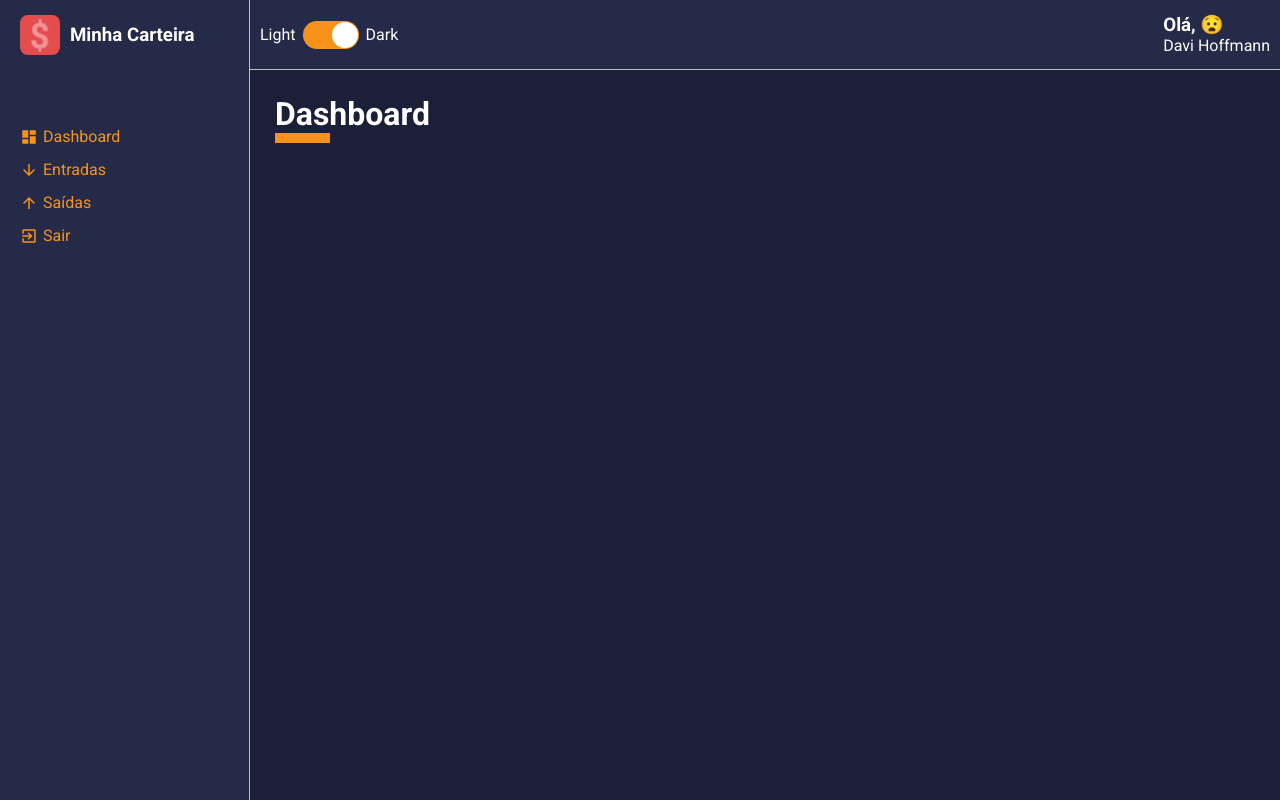
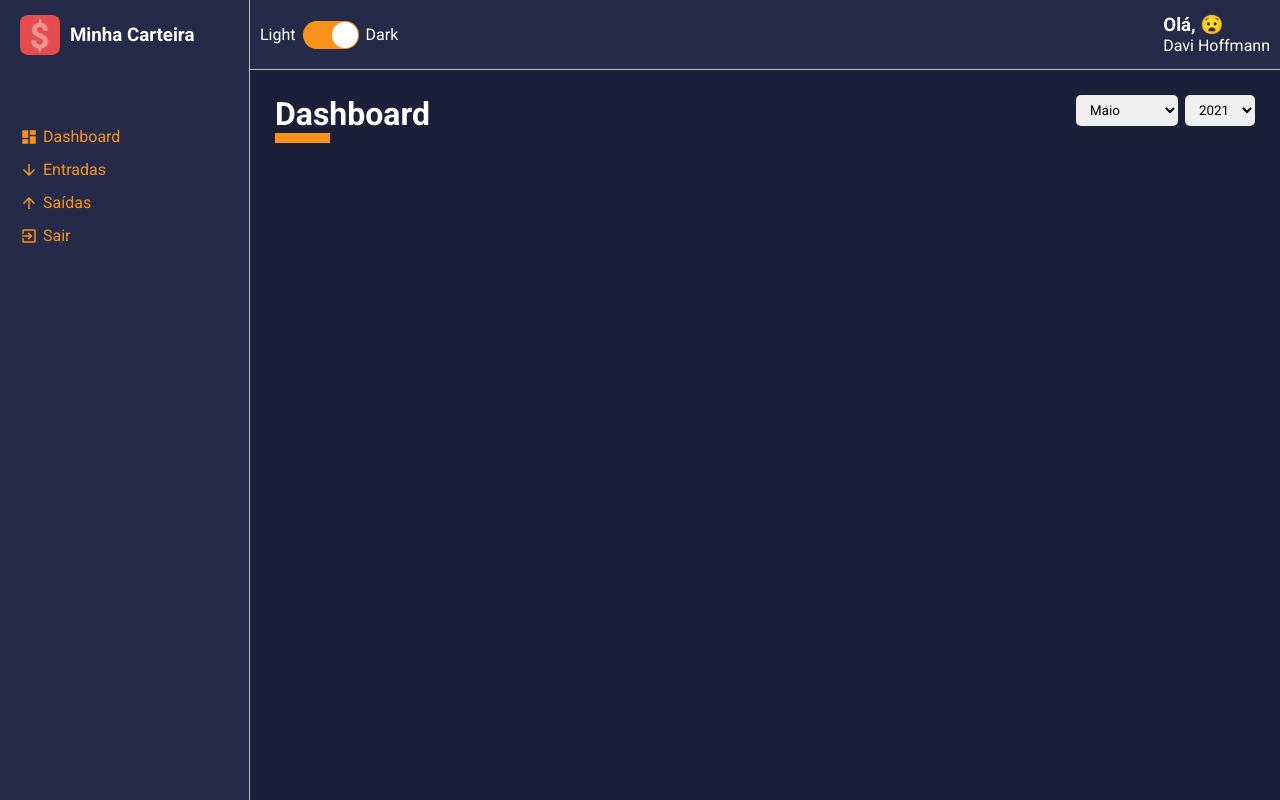
Before and after one commit to davihoffmann/minha-carteira-web, a React (Create React App) app: page /dashboard in a window 1280 px wide. Built offline with nearby package versions, Linux system fonts and the light colour scheme.

Commit message:
criado cabecaçalho do dashboard

```diff
--- a/src/pages/Dashboard/index.tsx
+++ b/src/pages/Dashboard/index.tsx
@@ -1,12 +1,79 @@
-import React from 'react';
+import React, { useState, useMemo } from 'react';
 import ContentHeader from '../../components/ContentHeader';
 import SelectInput from '../../components/SelectInput';
+
+import gains from '../../repositories/gains';
+import expenses from '../../repositories/expenses';
+
+import listOfMonths from '../../utils/months';
+
 import { Container } from './styles';
 
 const Dashboard: React.FC = () => {
+    const [monthSelected, setMonthSelected] = useState<number>(new Date().getMonth() + 1);
+    const [yearSelected, setYearSelected] = useState<number>(new Date().getFullYear());
+
+    const months = useMemo(() => {
+        return listOfMonths.map((month, index) => {
+            return {
+                valor: index + 1,
+                label: month,
+            };
+        });
+    }, []);
+
+    const years = useMemo(() => {
+        let uniqueYears: number[] = [];
+
+        [...gains, ...expenses].forEach(item => {
+            const date = new Date(item.date);
+            const year = date.getFullYear();
+
+            if (!uniqueYears.includes(year)) {
+                uniqueYears.push(year);
+            }
+        });
+
+        return uniqueYears.map(year => {
+            return {
+                valor: year,
+                label: year,
+            };
+        });
+    }, []);
+
+    const handleMonthSelected = (month: string) => {
+        try {
+            const parseMonth = Number(month);
+            setMonthSelected(parseMonth);
+        } catch (error) {
+            throw new Error('Invalid month value. Is accept 1 - 12.' + error);
+        }
+    };
+
+    const handleYearSelected = (year: string) => {
+        try {
+            const parseYear = Number(year);
+            setYearSelected(parseYear);
+        } catch (error) {
+            throw new Error('Invalid year value. Is accept integer number.' + error);
+        }
+    };
+
     return (
         <Container>
-            <ContentHeader title="Dashboard" lineColor="#F7931B"></ContentHeader>
+            <ContentHeader title="Dashboard" lineColor="#F7931B">
+                <SelectInput
+                    options={months}
+                    onChange={e => handleMonthSelected(e.target.value)}
+                    defaultValue={monthSelected}
+                />
+                <SelectInput
+                    options={years}
+                    onChange={e => handleYearSelected(e.target.value)}
+                    defaultValue={yearSelected}
+                />
+            </ContentHeader>
         </Container>
     );
 };
--- a/src/pages/List/index.tsx
+++ b/src/pages/List/index.tsx
@@ -24,7 +24,7 @@
 
     const pageData = useMemo(() => {
         if (type === 'entry-balance') {
-            return { title: 'Entradas', lineColor: '#f79310', data: gains };
+            return { title: 'Entradas', lineColor: '#4e41f0', data: gains };
         } else {
             return { title: 'Saídas', lineColor: '#e44c4e', data: expenses };
         }
```
